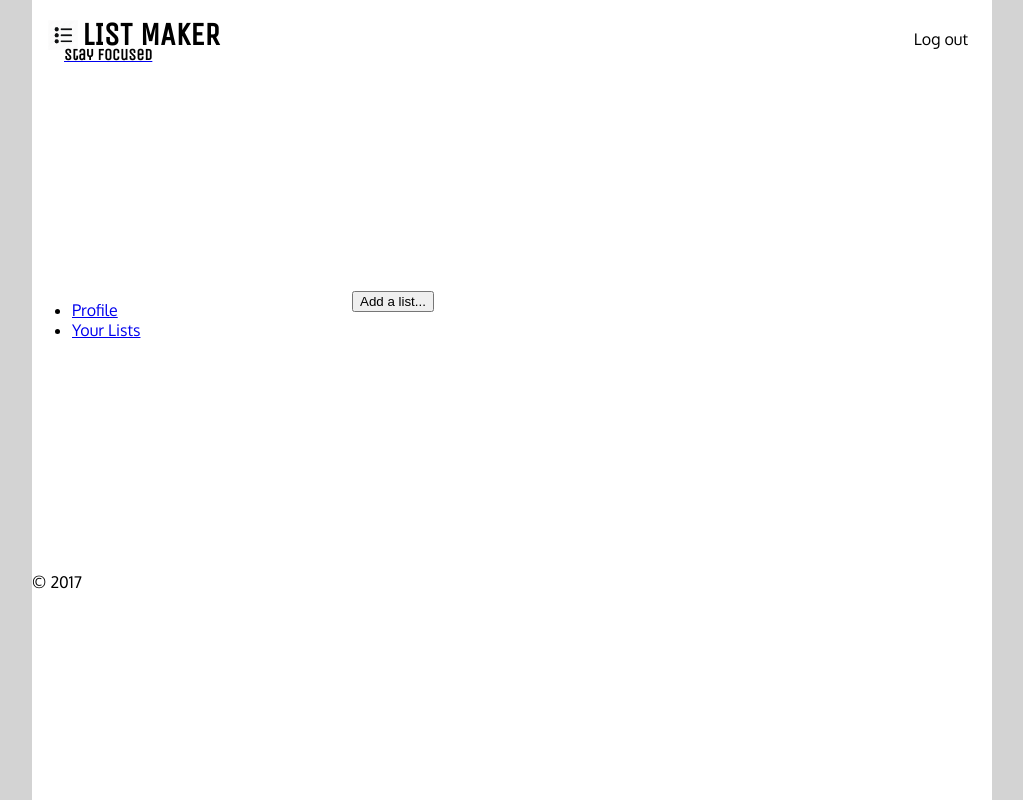
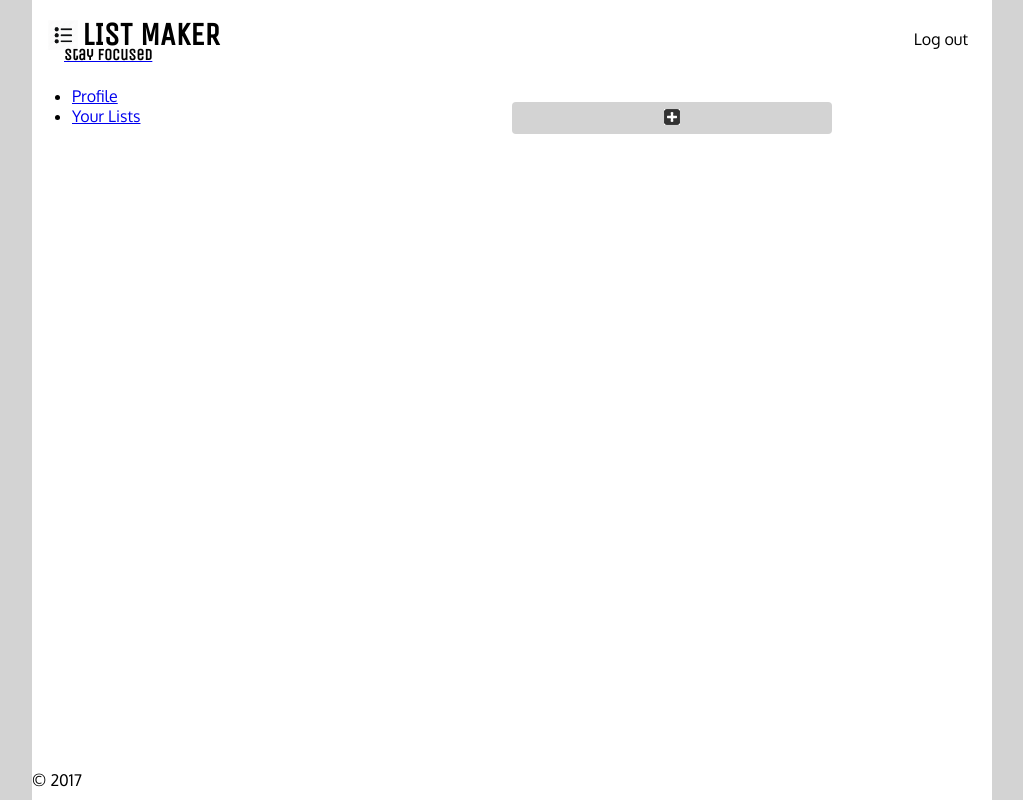
Before and after one commit to zepedrob16/FEUP-LTW, a PHP site: page /mainPage.html in a window 1280 px wide. Shown: the whole page, without its empty margins (128-1151 px from the left). Run offline with PHP 8.4, Linux system fonts and the light colour scheme.

Commit message:
aaaaaaaaaaaaaademar

```diff
--- a/Project/css/index.css
+++ b/Project/css/index.css
@@ -10,11 +10,16 @@ body {
     display: grid;
     font-family: 'Oxygen', sans-serif;
     background-color: white;
-    grid-template-columns: 1fr 2fr;
+    /*grid-template-columns: 1fr 2fr;
     grid-template-areas:
         "header     header"
         "categories main"
-        "footer     footer";
+        "footer     footer";*/
+ grid-template-areas: "header header"
+                       "categories  main"
+                       "footer  footer";
+  grid-template-rows: 70px 1fr 30px;
+  grid-template-columns: 1fr 2fr;
 }
 
 body > header {
@@ -102,8 +107,19 @@ body > header #logOut a{
 
 .listsDisplay {
     grid-area: main;
+    padding-top: 2em;
     padding-bottom: 3em;
     line-height: 2em;
+    text-align: center;
+}
+
+.listsDisplay #todo_add_button {
+    width:50%;
+    background-color: #d3d3d3;
+    border: none;
+    color: black;
+    padding: 0.5em;
+    border-radius: 4px;
 }
 
 .categories {
--- a/Project/mainPage.html
+++ b/Project/mainPage.html
@@ -32,7 +32,7 @@
         </div>
 
         <div class="listsDisplay">
-            <input id="todo_add_button" type="button" value="Add a list..."/>
+            <button id="todo_add_button" type="submit" value="Add a list..."><img src="resources/add_b2.png"></button>
             <form id="list_adder" onsubmit="return false;">
             </form>
 
```
Also changed, not shown: Project/resources/SearchBoxImage.png (added), Project/resources/add_b.png (added), Project/resources/add_b2.png (added), Project/resources/home-icon.svg (added), 2 other files.
